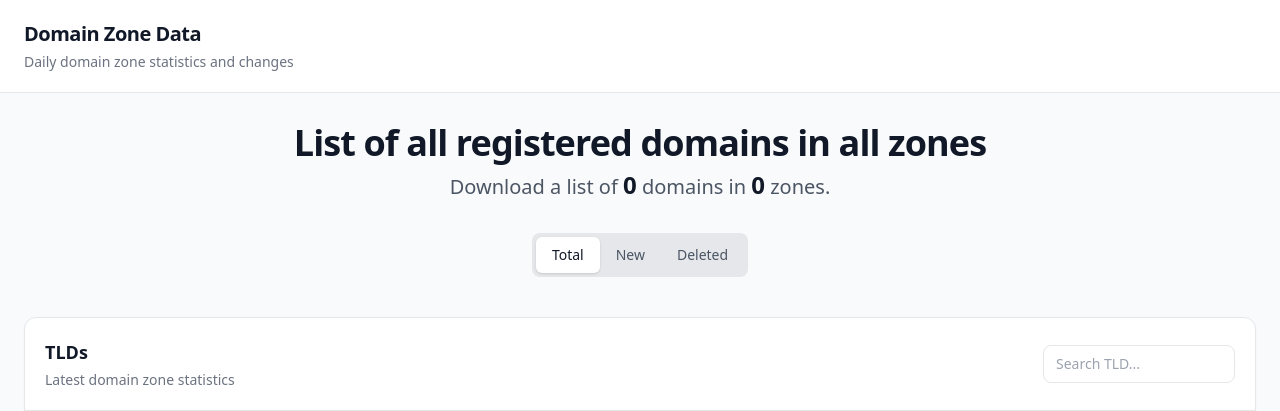
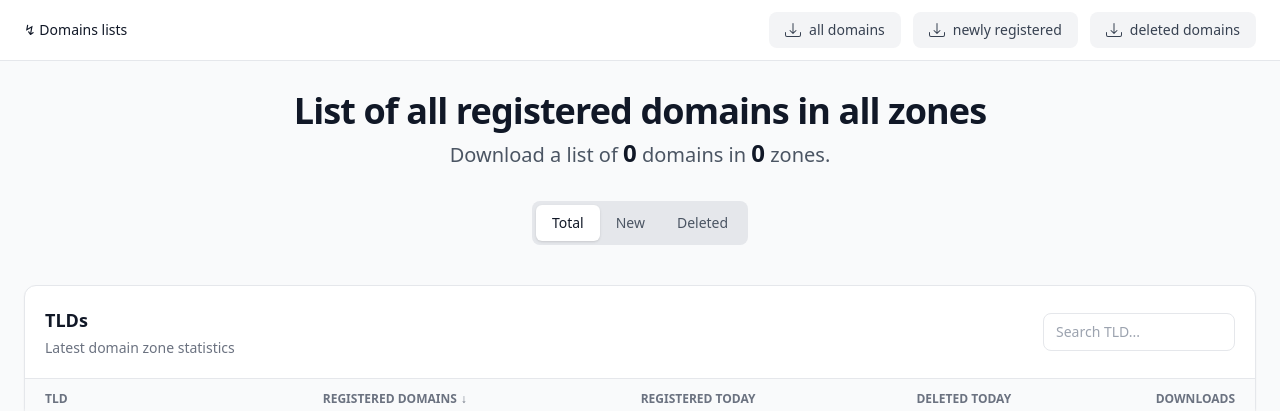
Before and after one commit to stefanpejcic/domain-lists, a Flask app: page / in a window 1280 px wide. Shown: the top 411 px of the page. Run offline with Flask 3, Linux system fonts and the light colour scheme; lists and menus that the app fills with data are empty; some libraries are stand-ins or nearby versions.

Commit message:
Update index.html

```diff
--- a/templates/index.html
+++ b/templates/index.html
@@ -49,26 +49,26 @@
 
     <!-- Header -->
     <header class="border-b bg-white">
-        <div class="mx-auto max-w-7xl px-6 py-5">
+        <div class="mx-auto max-w-7xl px-6 py-3 flex items-center justify-between">
 
-            <div class="flex items-center justify-between">
+              <a href="{{ url_for('index') }}" class="text-sm hover:text-gray-500 text-gray-900">↯ Domains lists</a>
 
-                <div>
-                    <a
-                        href="/"
-                        class="text-xl font-bold tracking-tight"
-                    >
-                        Domain Zone Data
-                    </a>
-
-                    <p class="mt-1 text-sm text-gray-500">
-                        Daily domain zone statistics and changes
-                    </p>
-                </div>
-
-				<div class="text-right text-sm text-gray-500">
+                <div class="text-right text-sm text-gray-500">
+					<div class="flex gap-3 items-center">
+						<a href="{{ url_for('download_tld_list', tld='all', kind='domains') }}" class="rounded-lg bg-gray-100 px-4 py-2 text-sm font-medium text-gray-700 hover:bg-gray-200 flex gap-2 items-center">
+						    <svg xmlns="http://www.w3.org/2000/svg" width="16" height="16" fill="currentColor" class="bi bi-download" viewBox="0 0 16 16"><path d="M.5 9.9a.5.5 0 0 1 .5.5v2.5a1 1 0 0 0 1 1h12a1 1 0 0 0 1-1v-2.5a.5.5 0 0 1 1 0v2.5a2 2 0 0 1-2 2H2a2 2 0 0 1-2-2v-2.5a.5.5 0 0 1 .5-.5"></path><path d="M7.646 11.854a.5.5 0 0 0 .708 0l3-3a.5.5 0 0 0-.708-.708L8.5 10.293V1.5a.5.5 0 0 0-1 0v8.793L5.354 8.146a.5.5 0 1 0-.708.708z"></path></svg>
+							<span>all domains {% if sizes.domains %}<span class="ml-1 text-xs text-gray-400">({{ sizes.domains | filesizeformat }})</span>{% endif %}</span>
+						</a>
+						<a href="{{ url_for('download_tld_list', tld='all', kind='new') }}" class="rounded-lg bg-gray-100 px-4 py-2 text-sm font-medium text-gray-700 hover:bg-gray-200 flex gap-2 items-center">
+						    <svg xmlns="http://www.w3.org/2000/svg" width="16" height="16" fill="currentColor" class="bi bi-download" viewBox="0 0 16 16"><path d="M.5 9.9a.5.5 0 0 1 .5.5v2.5a1 1 0 0 0 1 1h12a1 1 0 0 0 1-1v-2.5a.5.5 0 0 1 1 0v2.5a2 2 0 0 1-2 2H2a2 2 0 0 1-2-2v-2.5a.5.5 0 0 1 .5-.5"></path><path d="M7.646 11.854a.5.5 0 0 0 .708 0l3-3a.5.5 0 0 0-.708-.708L8.5 10.293V1.5a.5.5 0 0 0-1 0v8.793L5.354 8.146a.5.5 0 1 0-.708.708z"></path></svg>
+							<span>newly registered {% if sizes.new %}<span class="ml-1 text-xs text-gray-400">({{ sizes.new | filesizeformat }})</span>{% endif %}</span>
+						</a>
+						<a href="{{ url_for('download_tld_list', tld='all', kind='deleted') }}" class="rounded-lg bg-gray-100 px-4 py-2 text-sm font-medium text-gray-700 hover:bg-gray-200 flex gap-2 items-center">
+						    <svg xmlns="http://www.w3.org/2000/svg" width="16" height="16" fill="currentColor" class="bi bi-download" viewBox="0 0 16 16"><path d="M.5 9.9a.5.5 0 0 1 .5.5v2.5a1 1 0 0 0 1 1h12a1 1 0 0 0 1-1v-2.5a.5.5 0 0 1 1 0v2.5a2 2 0 0 1-2 2H2a2 2 0 0 1-2-2v-2.5a.5.5 0 0 1 .5-.5"></path><path d="M7.646 11.854a.5.5 0 0 0 .708 0l3-3a.5.5 0 0 0-.708-.708L8.5 10.293V1.5a.5.5 0 0 0-1 0v8.793L5.354 8.146a.5.5 0 1 0-.708.708z"></path></svg>
+						    <span>deleted domains {% if sizes.deleted %}<span class="ml-1 text-xs text-gray-400">({{ sizes.deleted | filesizeformat }})</span>{% endif %}</span>
+						</a>
+					</div>
 				</div>
-            </div>
 
         </div>
     </header>
```
